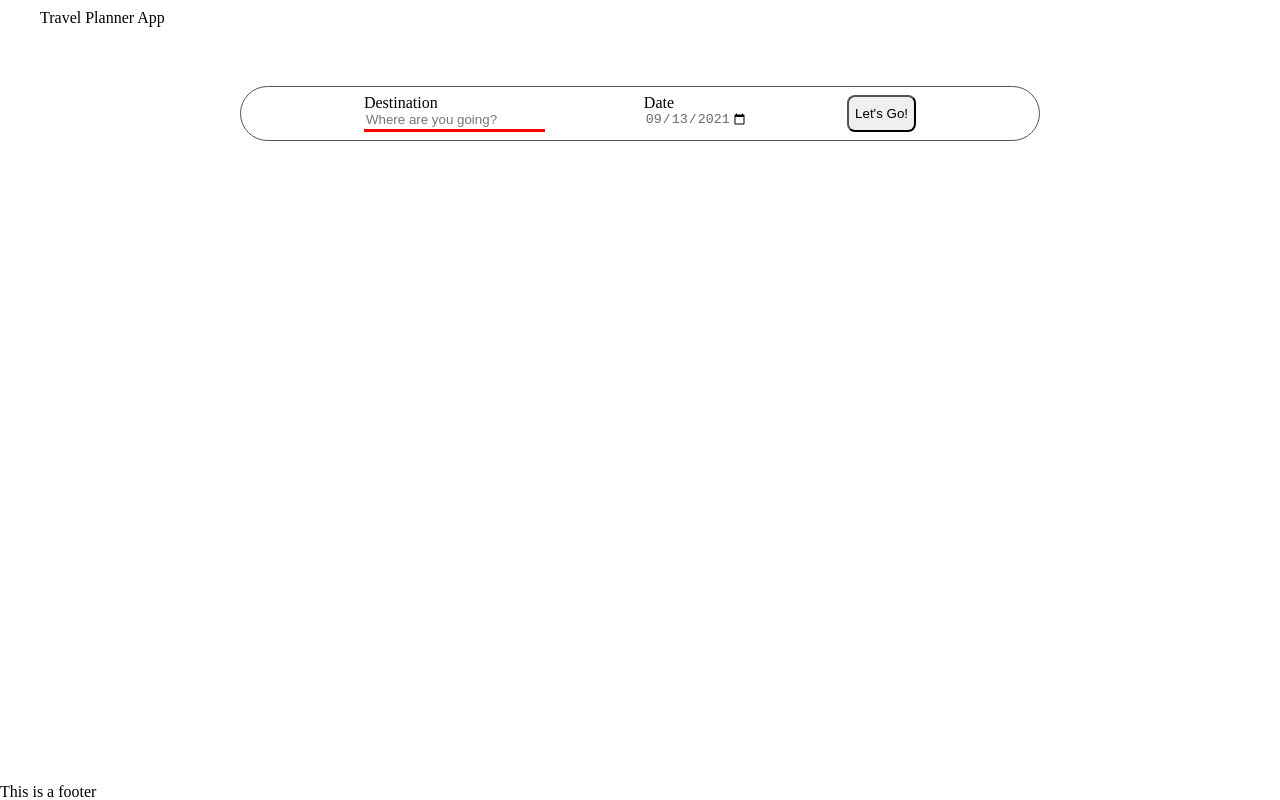
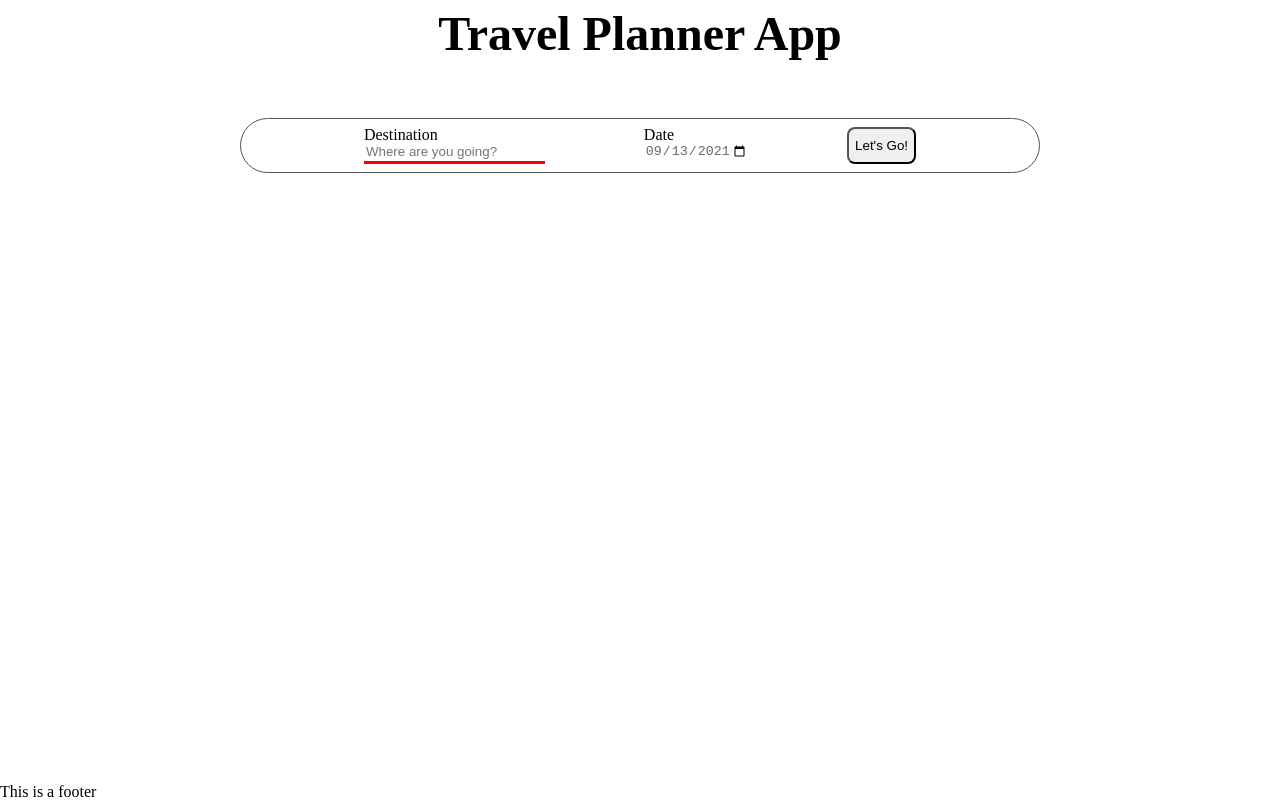
Before and after one commit to joshuaadu/laughing-eureka, a website built with webpack: page src/client/views/index.html in a window 1280 px wide. Built offline with nearby package versions, Linux system fonts and the light colour scheme.

Commit message:
Increase header font-size and weight

```diff
--- a/src/client/styles/_header.scss
+++ b/src/client/styles/_header.scss
@@ -1,5 +1,10 @@
 header {
-    display: flex;
-    justify-content: space-between;
-    padding: 10px 40px;
+	display: flex;
+	justify-content: center;
+	padding: 10px 40px;
 }
+
+.logo {
+	font-size: 3rem;
+	font-weight: bold;
+}
```
